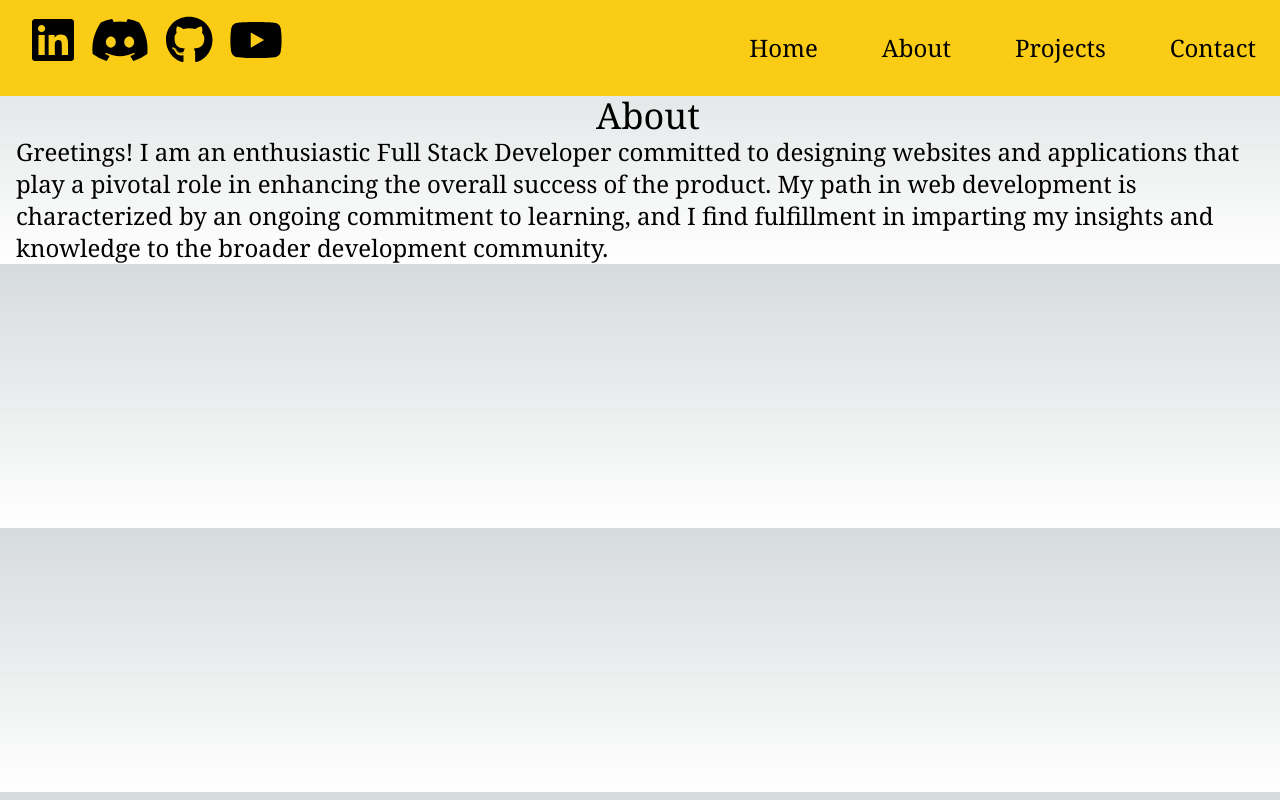
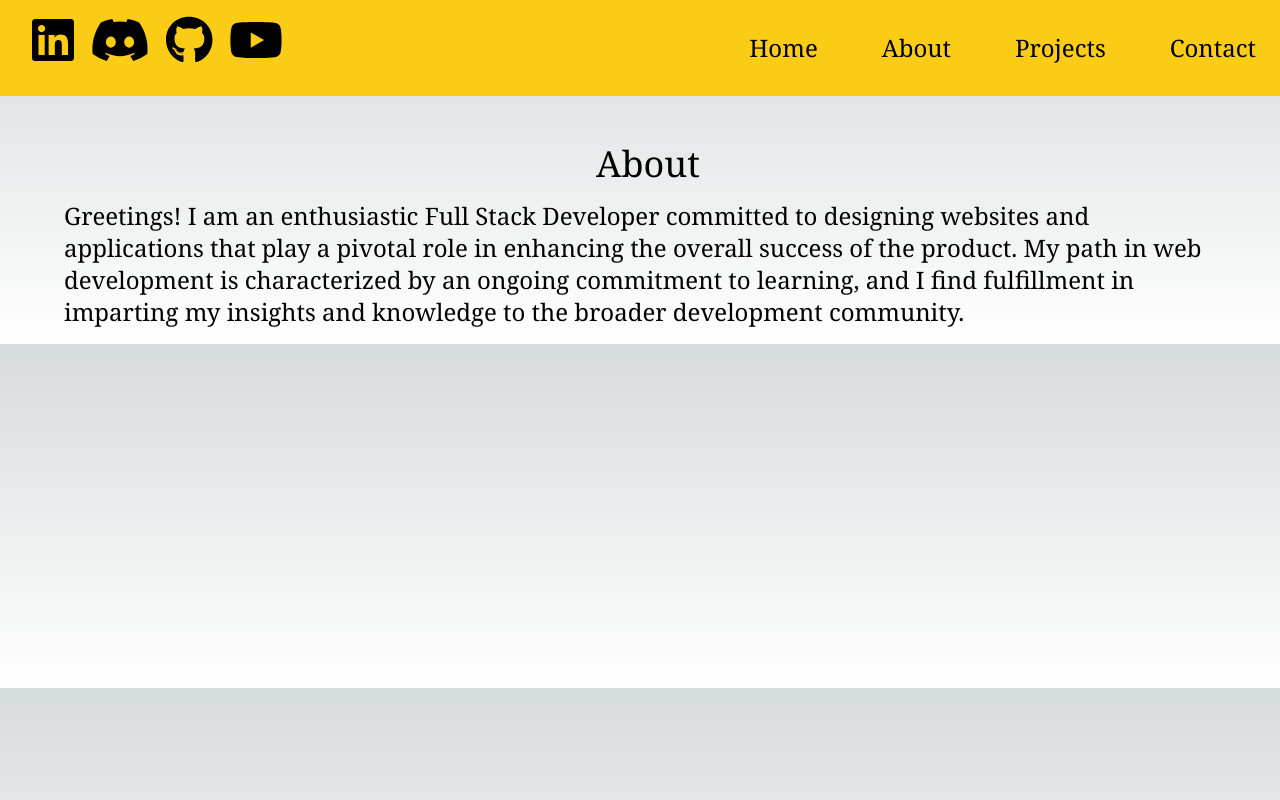
Before and after one commit to segvndo/Segvndo, a Next.js app: page / in a window 1280 px wide. Built offline with nearby package versions, Linux system fonts and the light colour scheme.

Commit message:
Modify About component margin and padding

```diff
--- a/src/components/About.tsx
+++ b/src/components/About.tsx
@@ -3,8 +3,10 @@ import React from 'react';
 const About: React.FC = () => {
   return (
     <div className="flex flex-col justify-center items-center">
-      <h1 className="text-4xl font-serif">About</h1>
-      <p className="text-2xl font-serif">Greetings! I am an enthusiastic Full Stack Developer committed to designing websites and applications that play a pivotal role in enhancing the overall success of the product. My path in web development is characterized by an ongoing commitment to learning, and I find fulfillment in imparting my insights and knowledge to the broader development community.</p>
+      <h1 className="text-4xl font-serif mt-12">About</h1>
+      <p className="text-2xl font-serif ml-12 mr-12 mb-4 mt-4">
+        Greetings! I am an enthusiastic Full Stack Developer committed to designing websites and applications that play a pivotal role in enhancing the overall success of the product. My path in web development is characterized by an ongoing commitment to learning, and I find fulfillment in imparting my insights and knowledge to the broader development community.
+      </p>
     </div>
   );
 };
```
